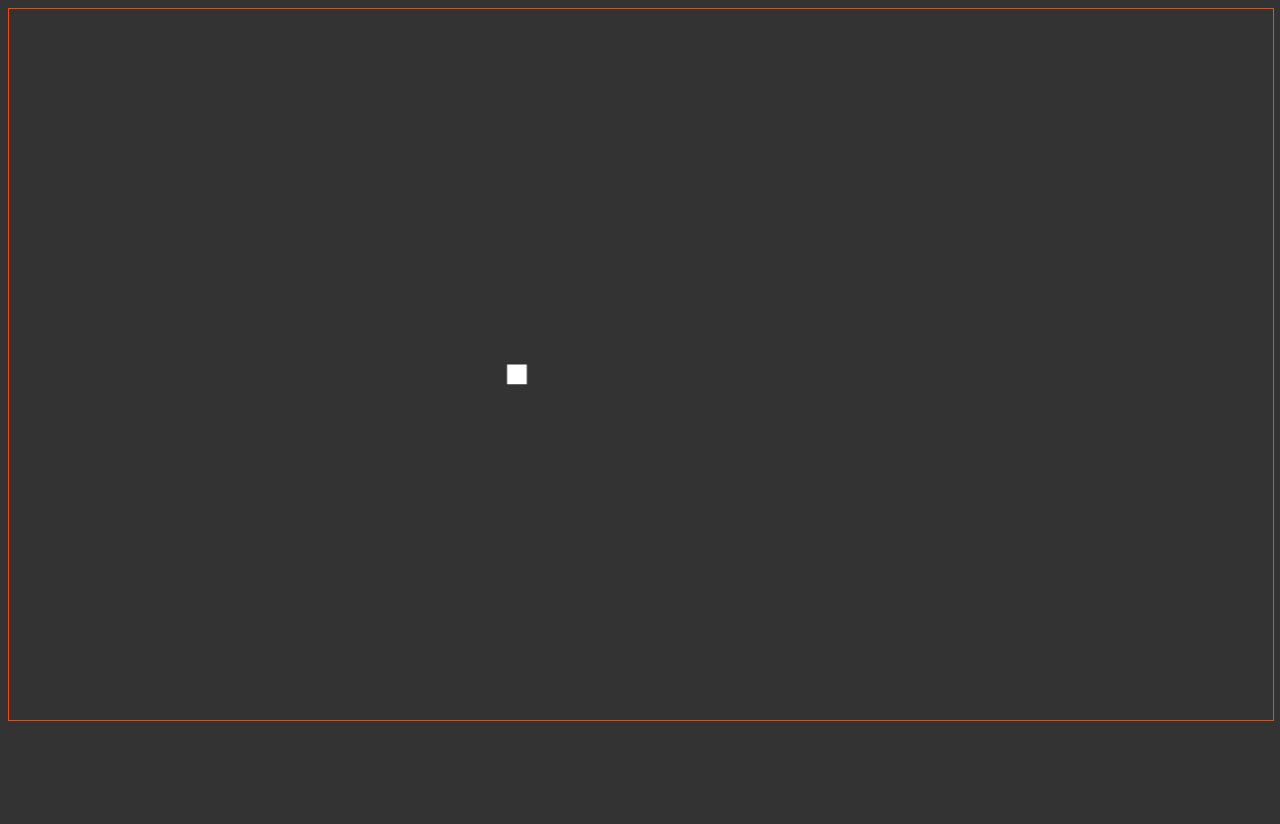
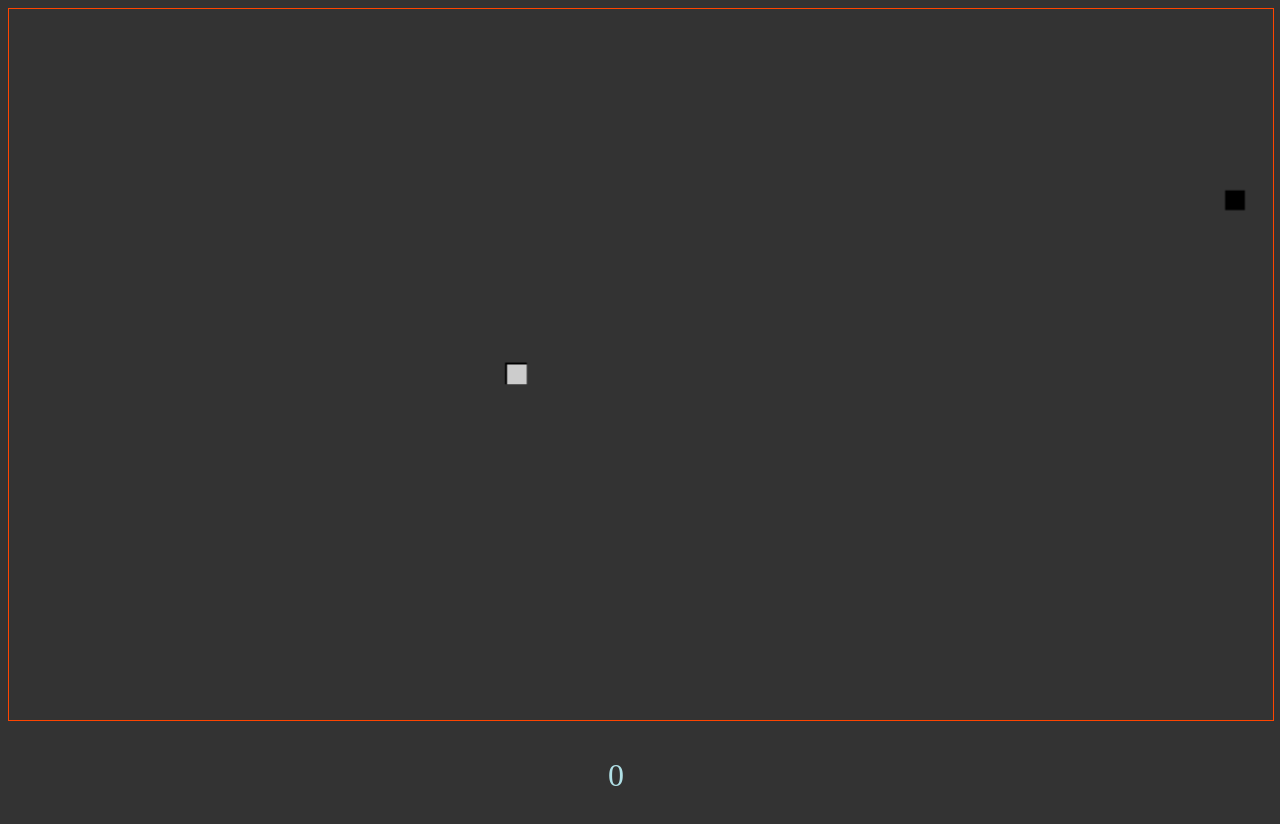
Before and after one commit to E1-XP/SnakeCanvas, a website built with webpack: page index.html in a window 1280 px wide. Before the commit the page ends 800 px from the top, so only its background shows below. Built offline with nearby package versions, Linux system fonts and the light colour scheme.

Commit message:
add food, scoreboard, detect collisions

```diff
--- a/drawing.js
+++ b/drawing.js
@@ -1,8 +1,35 @@
 import { state, setState, ORIENTATION, DIRECTIONS } from "./state";
+import { handleFoodCollision } from "./game";
+
+const drawSnake = (ctx) => {
+  let i = state.length;
+  while (i) {
+    ctx.fillStyle = "#000";
+    const border = 2;
+
+    ctx.fillRect(
+      state.x - border,
+      state.y - border,
+      state.size + border,
+      state.size + border
+    );
+
+    ctx.fillStyle = state.fillStyle;
+    ctx.fillRect(state.x, state.y, state.size, state.size);
+    i--;
+  }
+};
+
+const drawFood = (ctx) => {
+  const { x, y } = state.foodCoords;
+
+  ctx.fillStyle = "#000";
+  ctx.fillRect(x, y, state.size, state.size);
+};
 
 export const draw = (ctx) => {
-  ctx.fillstyle = state.fillStyle;
-  ctx.fillRect(state.x, state.y, 20, 20);
+  drawFood(ctx);
+  drawSnake(ctx);
 };
 
 export const clearCanvas = (ctx) => {
@@ -60,12 +87,13 @@ export const updatePosition = () => {
   }
 };
 
-export const renderLoop = (ctx) => {
+export const gameLoop = (ctx) => {
   requestAnimationFrame(() => {
     clearCanvas(ctx);
     draw(ctx);
     updatePosition();
+    handleFoodCollision();
 
-    renderLoop(ctx);
+    gameLoop(ctx);
   });
 };
--- a/game.js
+++ b/game.js
@@ -5,6 +5,47 @@ const KEYS = {
   RIGHT: 39,
   UP: 38,
   DOWN: 40,
+};
+
+export const calcRandomFoodPlace = () => {
+  const x = Math.random() * (canvas.width - state.size);
+  const y = Math.random() * (canvas.height - state.size);
+
+  return { x, y };
+};
+
+export const initializeStateWithRandomFoodPos = () => {
+  setState(state, { foodCoords: calcRandomFoodPlace() });
+};
+
+const updateDOMScoreboard = () => {
+  const element = document.getElementById("score");
+  element.innerHTML = state.score;
+};
+
+export const handleFoodCollision = () => {
+  const foodObjectBorders = {
+    xStart: state.foodCoords.x,
+    xEnd: state.foodCoords.x + state.size,
+    yStart: state.foodCoords.y,
+    yEnd: state.foodCoords.y + state.size,
+  };
+
+  const collidedOnXAxis = [state.x, state.x + state.size].some(
+    (coord) =>
+      coord >= foodObjectBorders.xStart && coord <= foodObjectBorders.xEnd
+  );
+
+  const collidedOnYAxis = [state.y, state.y + state.size].some(
+    (coord) =>
+      coord >= foodObjectBorders.yStart && coord <= foodObjectBorders.yEnd
+  );
+
+  if (collidedOnXAxis && collidedOnYAxis) {
+    initializeStateWithRandomFoodPos();
+    setState(state, { score: state.score + 1, length: state.length + 1 });
+    updateDOMScoreboard();
+  }
 };
 
 export const enableSteering = (e) => {
--- a/index.html
+++ b/index.html
@@ -7,5 +7,6 @@
   </head>
   <body>
     <canvas id="canvas" width="1280" height="720"></canvas>
+    <div class="scoreboard"><p class="scoreboard__value" id="score">0</p></div>
   </body>
 </html>
--- a/index.js
+++ b/index.js
@@ -1,13 +1,14 @@
 import "./style.css";
 
-import { renderLoop } from "./drawing";
-import { enableSteering } from "./game";
+import { gameLoop } from "./drawing";
+import { enableSteering, initializeStateWithRandomFoodPos } from "./game";
 
 const main = (() => {
   const canvas = document.getElementById("canvas");
   const ctx = canvas.getContext("2d");
 
-  renderLoop(ctx);
+  initializeStateWithRandomFoodPos();
+  gameLoop(ctx);
 
   document.addEventListener("keydown", enableSteering);
 })();
--- a/state.js
+++ b/state.js
@@ -13,10 +13,13 @@ export const DIRECTIONS = {
 export const state = {
   x: canvas.width / 2,
   y: canvas.height / 2,
+  size: 20,
+  foodCoords: { x: 0, y: 0 },
   speed: 500,
   orientation: ORIENTATION.HORIZONTAL,
   direction: DIRECTIONS.RIGHT,
   length: 1,
+  score: 0,
   fillStyle: "#ccc",
 };
 
--- a/style.css
+++ b/style.css
@@ -7,3 +7,13 @@ canvas {
   height: 100%;
   border: 1px solid orangered;
 }
+
+.scoreboard {
+  color: powderblue;
+  font-size: 2rem;
+}
+
+.scoreboard__value {
+  margin: 1em auto;
+  width: 2em;
+}
```
